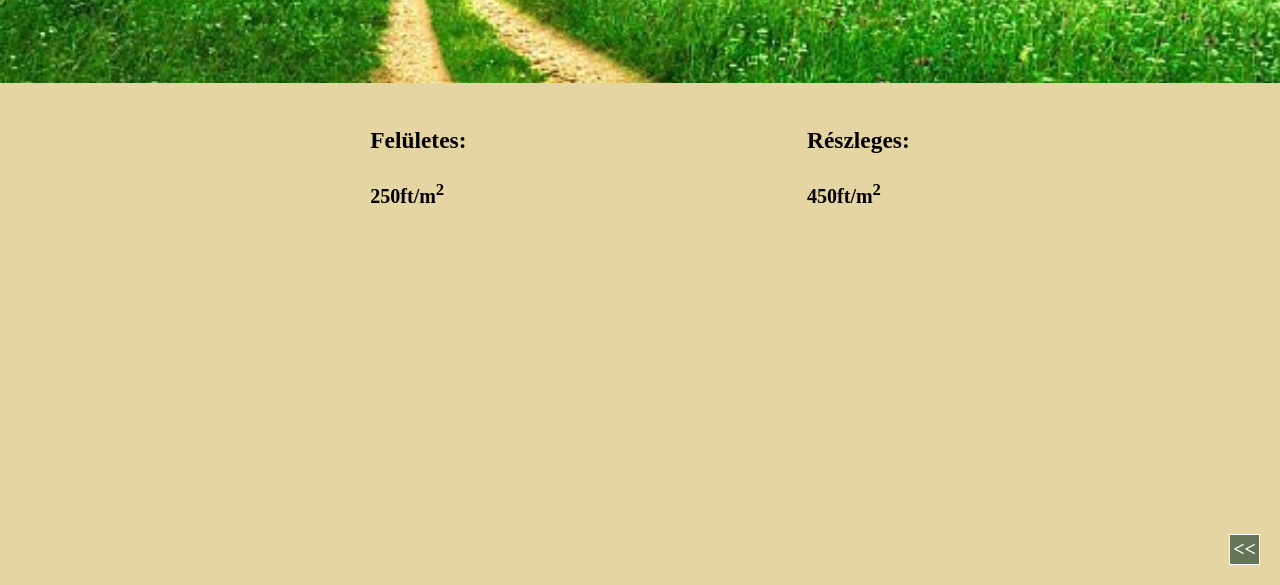
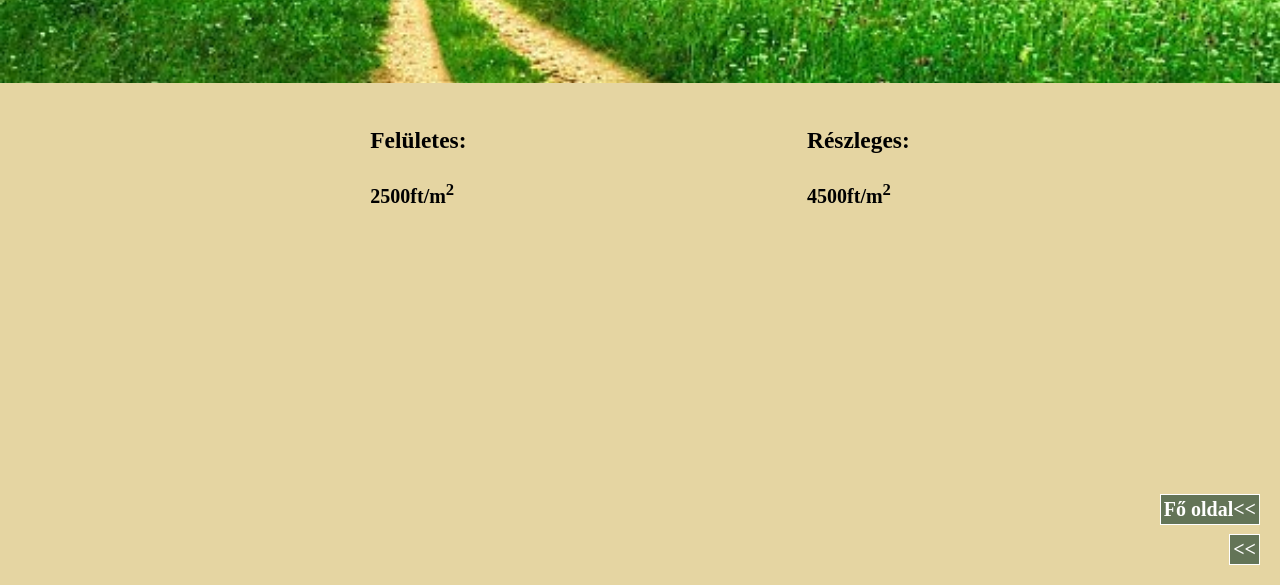
Before and after one commit to MDL012/java, a plain HTML site: page GeoAgroDrone/Oladalak/KárfelmérésOldal.html in a window 1280 px wide. Shown: the part 215-800 px from the top of the page. Drawn offline with Linux system fonts and the light colour scheme.

Commit message:
Add files via upload

```diff
--- a/GeoAgroDrone/Oladalak/KárfelmérésOldal.html
+++ b/GeoAgroDrone/Oladalak/KárfelmérésOldal.html
@@ -12,17 +12,18 @@
         <siv class="flex">
             <div>
                 <h3>Felületes:</h3>
-                <h4>250ft/m<sup>2</sup></h4>
+                <h4>2500ft/m<sup>2</sup></h4>
             </div>
 
             <div>
                 <h3>Részleges:</h3>
-                <h4>450ft/m<sup>2</sup></h4>
+                <h4>4500ft/m<sup>2</sup></h4>
             </div>
 
         </siv>
     </div>
-    <a id="back" href="FőOldal.html"><<</a>
+    <a id="backfő" href="FőOldal.html">Fő oldal<<</a>
+    <a id="back" href="SzolgáltatásainkOldal.html"><<</a>
 </body>
 <style>
     .flex{
@@ -31,5 +32,13 @@
         justify-content: space-around;
         margin-top: 20px;
     }
+    #backfő{
+    font-weight: bold;
+    font-size: 20px;
+    padding: 3px;
+    position: fixed;
+    bottom: 60px;
+    right: 20px;
+}
 </style>
 </html>
```
Also changed, not shown: GeoAgroDrone/Oladalak/ReferenciáinkOldal.html (+2 -1 lines), GeoAgroDrone/Oladalak/RólunkOldal.html (+1 -1 lines), GeoAgroDrone/Oladalak/SzolgáltatásainkOldal.html (+1 -1 lines), GeoAgroDrone/Képek/1.jpg (added), GeoAgroDrone/Képek/2.jpg (added), GeoAgroDrone/Képek/3.jpg (added), GeoAgroDrone/Képek/4.jpg (added), GeoAgroDrone/Képek/5.jpg (added), GeoAgroDrone/Oladalak/ElérhetőségeinkOldal.html (line endings or trailing spaces).
